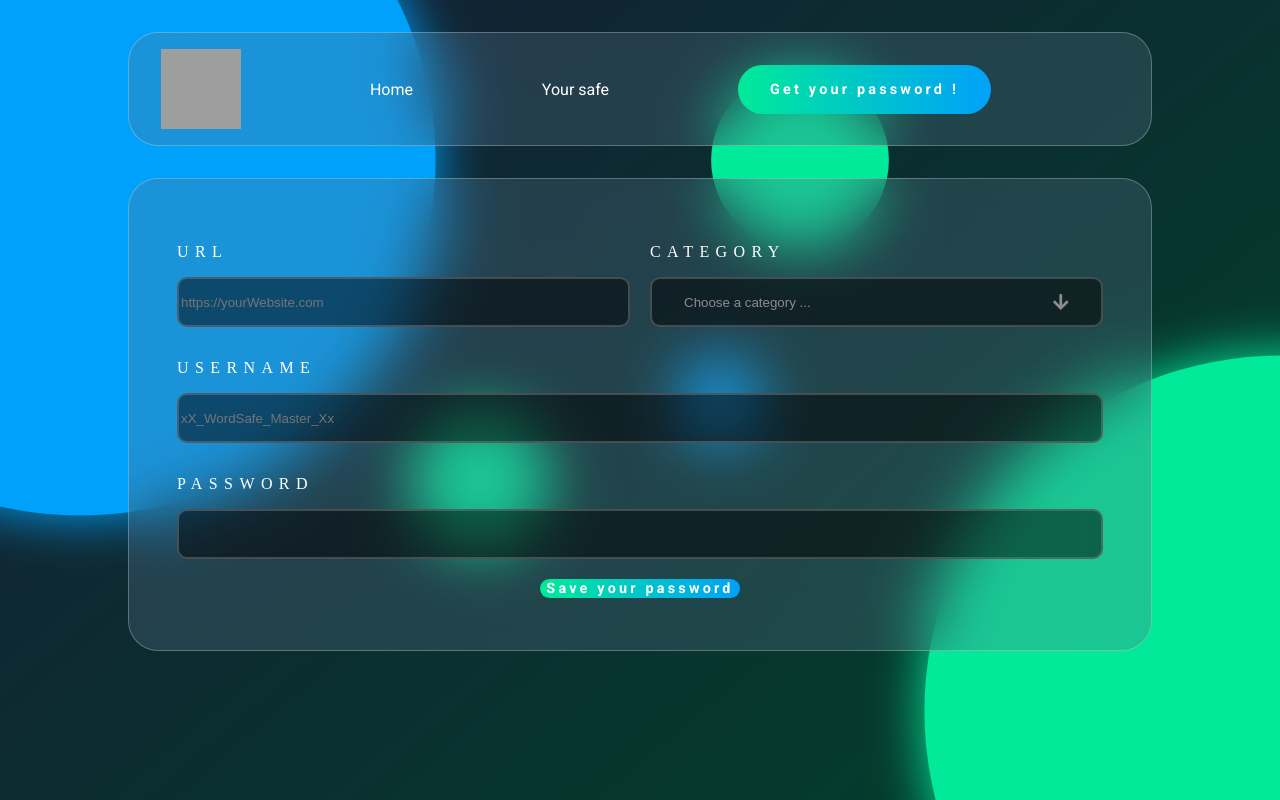
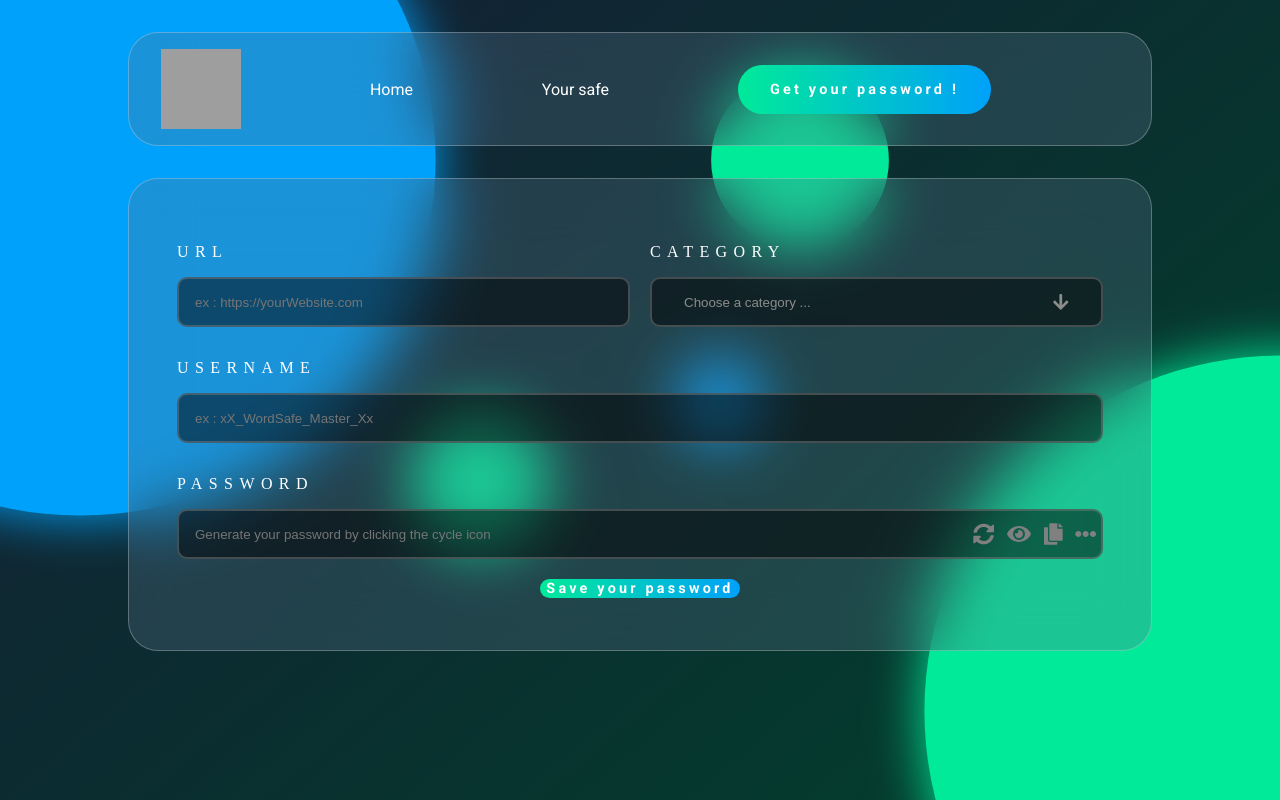
Before and after one commit to tamoroso/WordSafe, a Next.js app: page /generator in a window 1280 px wide. Built offline with nearby package versions, Linux system fonts and the light colour scheme; grey boxes are pictures that could not be loaded.

Commit message:
Password generate, hide, copy

```diff
--- /dev/null
+++ b/components/PasswordGenerator.js
@@ -0,0 +1,77 @@
+import { FontAwesomeIcon } from "@fortawesome/react-fontawesome";
+import {
+  faSyncAlt,
+  faCopy,
+  faEye,
+  faEllipsisH,
+} from "@fortawesome/free-solid-svg-icons";
+import styles from "./PasswordGenerator.module.css";
+import { useState } from "react";
+
+export default function PasswordGenerator() {
+  const [length, getLength] = useState(16);
+  const [includeNumbers, SetIncludeNumbers] = useState(true);
+  const [includeSymbols, SetIncludeSymbols] = useState(true);
+  const alpha = "abcdefghijklmnopqrstuvwxyzABCDEFGHIJKLMNOPQRSTUVWXYZ";
+  const numbers = "0123456789";
+  const symbols = "!@#$%^&*_-+=";
+//   const pwdInput = document.getElementById("password");
+
+  const generatePassword = (length, characters) => {
+    let password = "";
+    for (let i = 0; i < length; i++) {
+      password += characters.charAt(
+        Math.floor(Math.random() * characters.length)
+      );
+    }
+    console.log(password);
+    return password;
+  };
+
+  const passwordVisibility = () => {
+    if (password.type === "password") {
+      password.type = "text";
+    } else {
+      password.type = "password";
+    }
+  };
+
+  const passwordCopy = () => {
+    password.select();
+    document.execCommand("copy");
+    alert("Password Copied");
+  };
+
+  const generatePasswordHandler = () => {
+    let characters = alpha;
+    includeNumbers ? (characters += numbers) : "";
+    includeSymbols ? (characters += symbols) : "";
+    password.value = generatePassword(length, characters);
+  };
+
+  return (
+    <div className={styles.pwd_wrapper}>
+      <input
+        type="password"
+        name="password"
+        id="password"
+        placeholder="Generate your password by clicking the cycle icon"
+        value=""
+      />
+      <div className={styles.icons}>
+        <i onClick={generatePasswordHandler}>
+          <FontAwesomeIcon icon={faSyncAlt} size="lg" />
+        </i>
+        <i onClick={passwordVisibility}>
+          <FontAwesomeIcon icon={faEye} size="lg" />
+        </i>
+        <i onClick={passwordCopy}>
+          <FontAwesomeIcon icon={faCopy} size="lg" />
+        </i>
+        <i>
+          <FontAwesomeIcon icon={faEllipsisH} size="lg" />
+        </i>
+      </div>
+    </div>
+  );
+}
--- /dev/null
+++ b/components/PasswordGenerator.module.css
@@ -0,0 +1,22 @@
+.pwd_wrapper {
+  position: relative;
+}
+
+.icons {
+  position: absolute;
+  width: 100%;
+  top: 50%;
+  transform: translateY(-50%);
+  text-align: right;
+}
+
+.icons i {
+  margin: 0 0.4rem;
+  cursor: pointer;
+  color: gray;
+}
+
+.icons i:hover {
+  color: white;
+  transition: 300ms ease-in-out;
+}
--- a/pages/generator.js
+++ b/pages/generator.js
@@ -4,6 +4,7 @@ import HomeBackground from "../components/HomeBackground";
 import Layout, { siteTitle } from "../components/layout";
 import Head from "next/head";
 import DropDownMenu from "../components/DropDownMenu";
+import PasswordGenerator from "../components/PasswordGenerator";
 
 export default function Generator() {
   return (
@@ -23,7 +24,7 @@ export default function Generator() {
               <input
                 type="url"
                 name="url"
-                placeholder="https://yourWebsite.com"
+                placeholder="ex : https://yourWebsite.com"
               ></input>
             </div>
             <div className={styles.cat_label}>
@@ -39,14 +40,14 @@ export default function Generator() {
               <input
                 type="text"
                 name="username"
-                placeholder="xX_WordSafe_Master_Xx"
+                placeholder="ex : xX_WordSafe_Master_Xx"
               ></input>
             </div>
             <div className={styles.pwd_label}>
               <label htmlFor="password">Password</label>
             </div>
             <div className={styles.pwd_input}>
-              <input type="password" name="password"></input>
+              <PasswordGenerator />
             </div>
             <div className={styles.save_btn}>
               <button className="gradient-btn">Save your password</button>
--- a/styles/generator.module.css
+++ b/styles/generator.module.css
@@ -9,12 +9,12 @@
 }
 
 .generator_container label {
-  display : block;
+  display: block;
   color: white;
   text-transform: uppercase;
   font-family: Now;
   letter-spacing: 0.4rem;
-  padding : 2rem 0 1rem 0;
+  padding: 2rem 0 1rem 0;
 }
 
 .generator_container input {
@@ -22,6 +22,8 @@
   height: 50px;
   border: solid 2px rgba(123, 123, 123, 0.5);
   background: rgba(0, 0, 0, 0.5);
+  color: hsla(0, 0%, 100%, 0.5);
+  padding: 0 1rem;
 }
 
 .url_label {
@@ -79,11 +81,11 @@
   width: 100%;
 }
 
-.save_btn{
+.save_btn {
   grid-column: 1/3;
   grid-row: 7/8;
   display: flex;
   align-items: center;
   justify-content: center;
-  margin : 20px
+  margin: 20px;
 }
```
